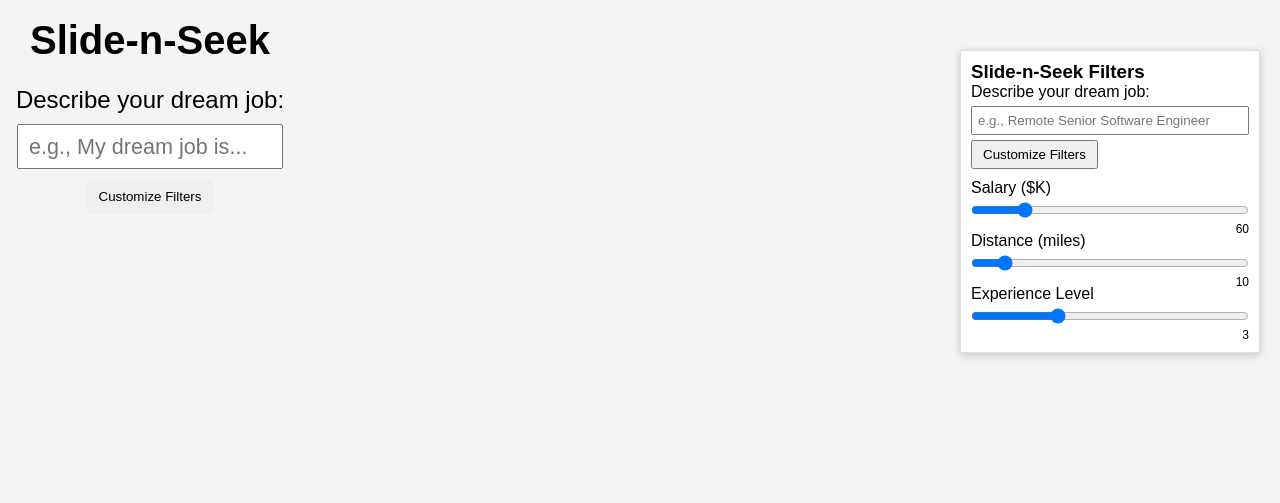
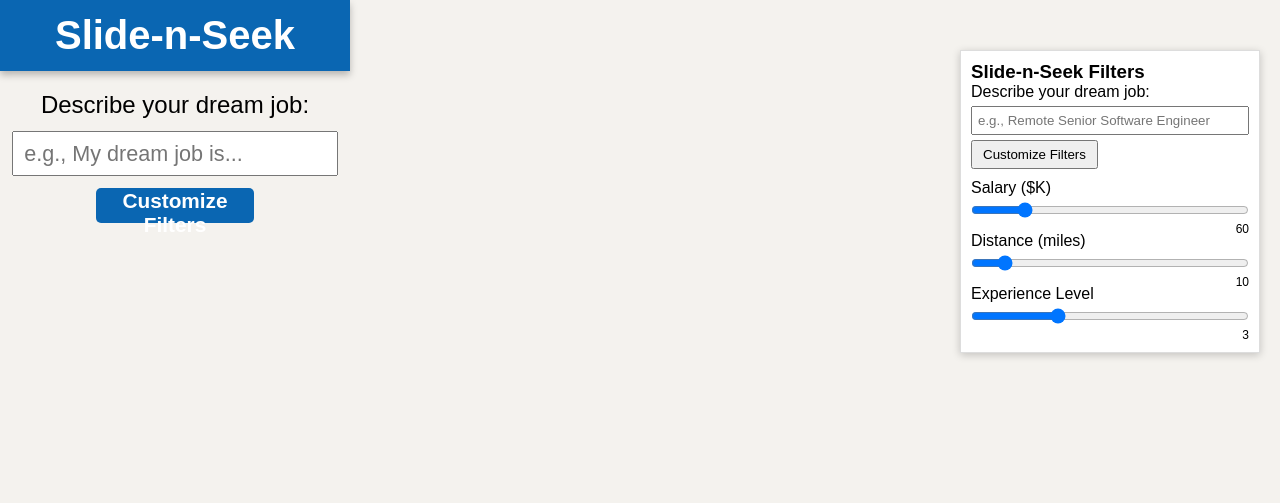
Before and after one commit to TheRoadSurgeon/Slide-n-Seek, a website built with webpack: page popup.html in a window 1280 px wide. Built offline with nearby package versions, Linux system fonts and the light colour scheme; some packages are replaced by stand-ins of ours; no server answers.

Commit message:
first final draft of popup styling

```diff
--- a/styles.css
+++ b/styles.css
@@ -2,7 +2,7 @@
   --primary-color: #0a66b2;
   --secondary-color: #fff;
   --text-color: #222;
-  --background-color: #f4f4f4;
+  --background-color: #f4f2ee;
 }
 
 * {
@@ -12,20 +12,25 @@
 
 body {
   font-family: Arial, sans-serif;
-  width: 300px;
-  height: 500px;
-  padding: 10px;
+  width: 350px;
+  height: 300px;
   display: flex;
   flex-direction: column;
   align-items: center;
   justify-content: flex-start;
-  gap: 15px;
+  gap: 20px;
   background-color: var(--background-color);
+  border: none;
 }
 
 h2 {
   font-size: 2.5em;
-  margin: 0.2em 0;
+  background-color: var(--primary-color);
+  color: var(--secondary-color);
+  text-align: center;
+  padding: 13px;
+  width: 100%;
+  box-shadow: 0px 4px 7px rgba(0, 0, 0, 0.25)
 }
 
 .generate-filter {
@@ -33,7 +38,7 @@ h2 {
   flex-direction: column;
   align-items: center;
   justify-content: flex-start;
-  gap: 10px;
+  gap: 12px;
   width: 100%;
 }
 
@@ -44,9 +49,10 @@ h2 {
 .generate-filter input {
   min-height: 45px;
   height: auto;
-  width: 95%;
+  width: 93%;
   padding: 0 10px;
   font-size: 1.35em;
+  color: var(--text-color)
 }
 
 .generate-filter button {
@@ -54,4 +60,19 @@ h2 {
   height: 35px;
   border-radius: 5px;
   border: none;
+  font-size: 1.3em;
+  font-weight: bold;
+  background-color: var(--primary-color);
+  color: var(--secondary-color)
 }
+
+.generate-filter button:hover {
+  cursor: pointer;
+  width: 46%;
+  height: 36px;
+}
+
+.generate-filter button:active {
+  width: 44%;
+  height: 33px;
+}
```
